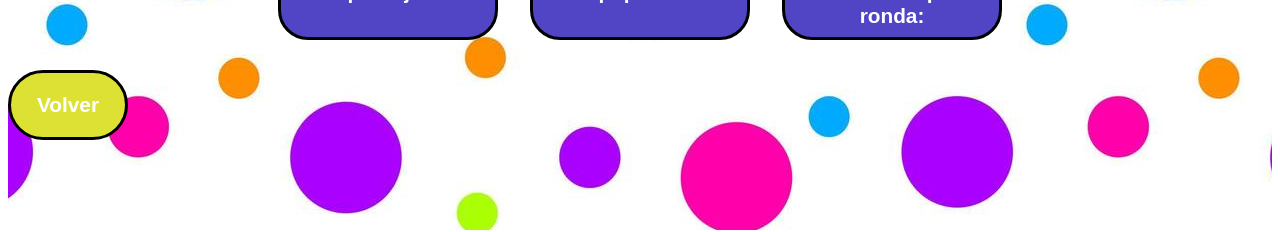
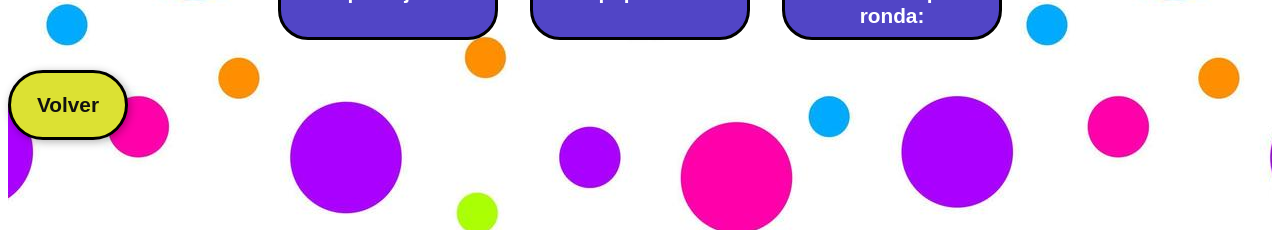
Before and after one commit to BenitoBB/proyectoWeb, a Next.js app in the folder 100halconesdijeron/: page /stats in a window 1280 px wide. Shown: the part 602-834 px from the top of the page. Built offline with nearby package versions, Linux system fonts and the light colour scheme; no server answers; the database is empty.

Commit message:
hoverBotonVolver

```diff
--- a/100halconesdijeron/componentes/botonVolver.jsx
+++ b/100halconesdijeron/componentes/botonVolver.jsx
@@ -1,25 +1,19 @@
-// componentes/BotonVolver.js (assuming this is the file name and path)
 'use client';
+import { useRouter } from 'next/router';
+import React from 'react';
 
-import { useRouter } from 'next/router'; // Import useRouter from next/router
-import React from 'react'; // It's good practice to import React when using JSX
-
-export default function BotonVolver({ children, onClick, style = {} }) {
-  const router = useRouter(); // Initialize the router
+export default function BotonVolver({ children = 'Volver', onClick, style = {} }) {
+  const router = useRouter();
 
   const handleButtonClick = (event) => {
-    // If an onClick prop is provided, call it first
-    if (onClick) {
-      onClick(event);
-    }
-    // Then, navigate to the index page
-    router.push('/'); // This navigates to the root (index.js is the default route for '/')
+    if (onClick) onClick(event);
+    router.push('/');
   };
 
   return (
     <button
       type="button"
-      onClick={handleButtonClick} // Use our new handleButtonClick
+      onClick={handleButtonClick}
       style={{
         background: "#DCE133",
         borderRadius: "40px",
@@ -32,14 +26,17 @@ export default function BotonVolver({ children, onClick, style = {} }) {
         boxSizing: "border-box",
         cursor: "pointer",
         outline: "none",
-        transition: "transform 0.1s",
+        transition: "all 0.2s ease",
+        boxShadow: "2px 2px 8px rgba(0,0,0,0.3)",
         ...style,
       }}
       onMouseDown={e => e.currentTarget.style.transform = "scale(0.97)"}
       onMouseUp={e => e.currentTarget.style.transform = "scale(1)"}
       onMouseLeave={e => e.currentTarget.style.transform = "scale(1)"}
+      onMouseOver={e => e.currentTarget.style.background = "#C5C000"}
+      onMouseOut={e => e.currentTarget.style.background = "#DCE133"}
     >
-      <span style={{ color: "#fff", fontWeight: "bold", fontSize: "1.3rem" }}>
+      <span style={{ color: "#111", fontWeight: "bold", fontSize: "1.3rem" }}>
         {children}
       </span>
     </button>
```
